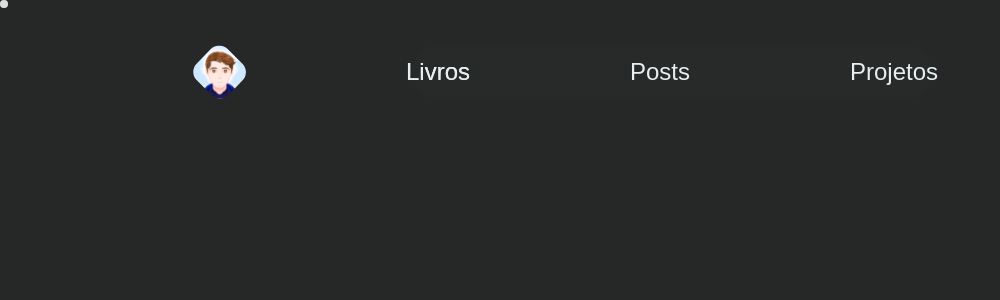
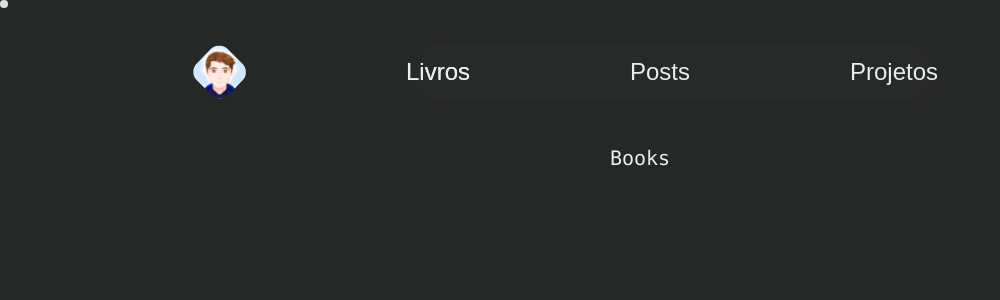
Before and after one commit to miguel-l-b/miguel-l-b.dev, a React (Create React App) app: page /books in a window 1280 px wide. Shown: the top 300 px of the page, without its empty margins (0-1000 px from the left). Built offline with nearby package versions, Linux system fonts and the light colour scheme.

Commit message:
Add main content to Books page

```diff
--- a/src/pages/Books.tsx
+++ b/src/pages/Books.tsx
@@ -4,6 +4,9 @@ export default function Books(): JSX.Element {
   return (
     <>
       <Header path="books" />
+      <main className="text-center">
+        <h1>Books</h1>
+      </main>
     </>
   )
 }
```
